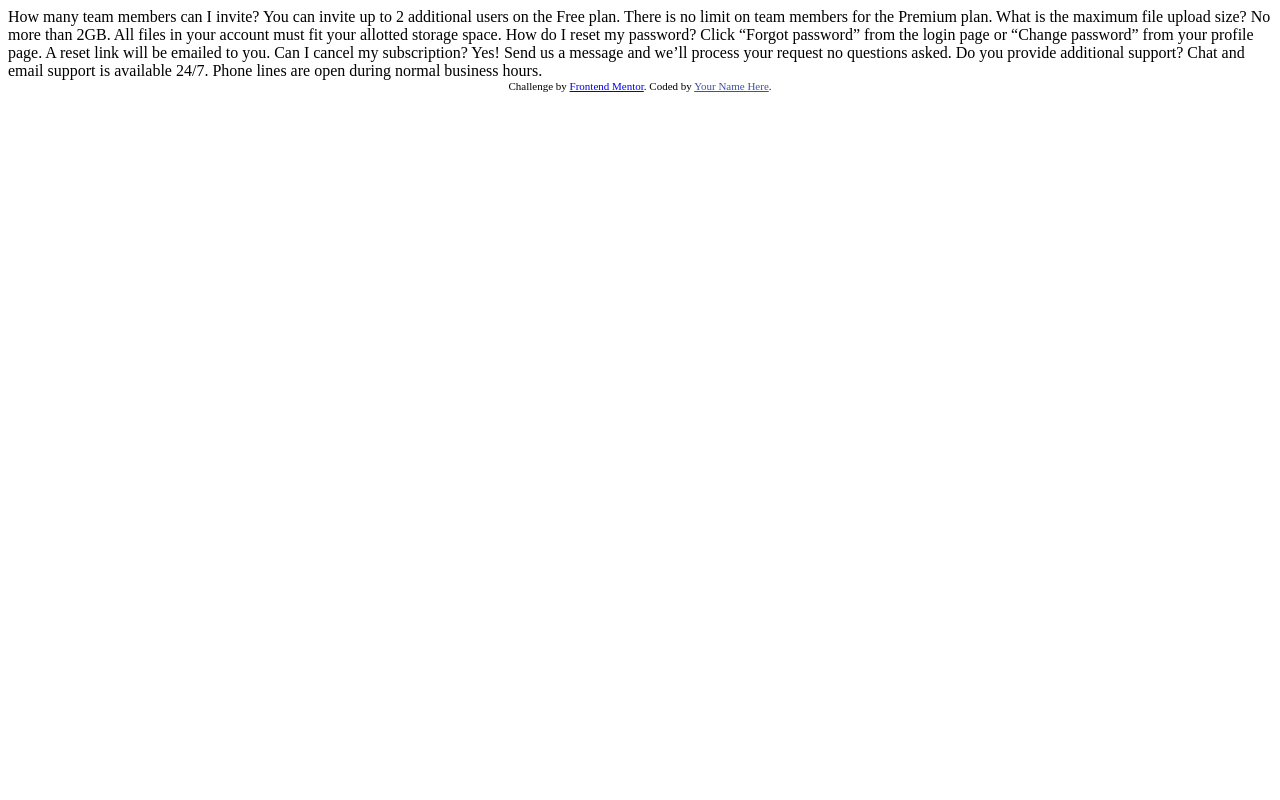
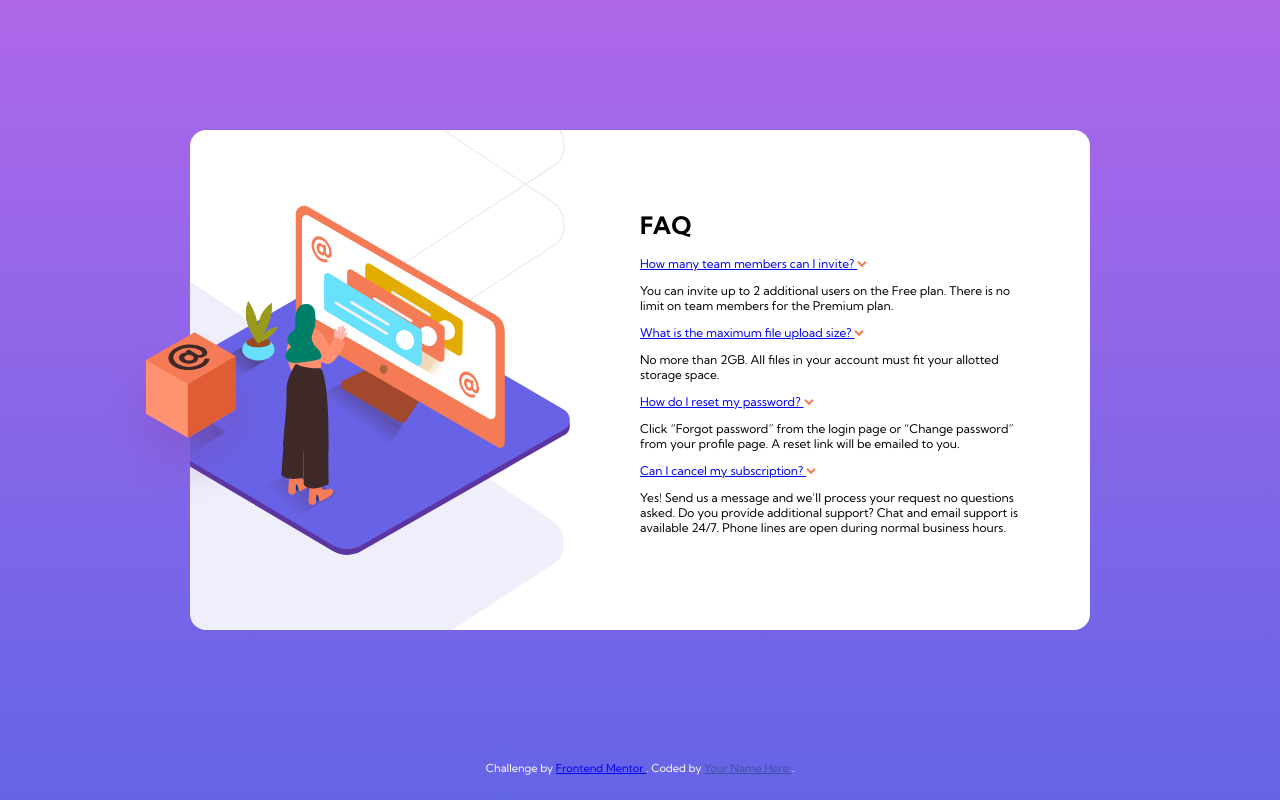
Before and after one commit to DevJonatanMorales/faq-accordion-card-main, a plain HTML site: page index.html in a window 1280 px wide. Drawn offline with Linux system fonts and the light colour scheme.

Commit message:
card left

```diff
--- a/css/main.css
+++ b/css/main.css
@@ -1,4 +1,87 @@
+:root {
+/* Colors */
+/* Primary */
+/* Text  */
+  --VeryDarkDesaturatedBlue: hsl(238, 29%, 16%);
+  --SoftRed: hsl(14, 88%, 65%);
+
+  /* Gradient Background gradient:  */
+  --SoftViolet: hsl(273, 75%, 66%);
+  --SoftBlue: hsl(240, 73%, 65%);
+  /* Neutral Text  */
+  --VeryDarkGrayishBlue: hsl(237, 12%, 33%);
+  --DarkGrayishBlue: hsl(240, 6%, 50%);
+  /* Dividers */
+  --LightGrayishBlue: hsl(240, 5%, 91%);
+}
+
+* {
+  box-sizing: border-box;
+}
+
+body {
+  background: linear-gradient(to bottom, var(--SoftViolet), var(--SoftBlue));
+  height: 98vh;
+  font-family: 'Kumbh Sans',
+  sans-serif;
+  font-size: 12px;
+  font-weight: 400;
+  display: grid;
+  grid-template-columns: 100%;
+  grid-template-rows: 93vh 4vh;
+  grid-template-areas: "main" "footer";
+  align-items: center;
+  justify-items: center;
+}
+
+.card {
+  grid-area: main;
+  display: flex;
+  width: 900px;
+  height: 500px;
+  background-color: white;
+  border-radius: 1rem;
+  display: grid;
+  grid-template-columns: 50% 50%;
+  grid-template-rows: 100%;
+  grid-template-areas: "card__left" "card__right";
+}
+
+.conte__img {
+  grid-area: card__left;
+  position: relative;
+  overflow: hidden;
+}
+.bg__img {
+  position: absolute;
+  top: -300px;
+  left: -525px;
+  height: 1000px;
+  width: 900px;
+}
+.img__fondo {
+  position: absolute;
+  top: 15%;
+  left: -80px;
+  height: 350px;
+}
+.conte__img__box {
+  grid-area: card__left;
+  position: relative;
+}
+.img__floating {
+  position: absolute;
+  top: 40%;
+  left: -95px;
+}
+.info {
+  grid-column: 2 /span 1;
+  padding-top: 4rem;
+  padding-right: 4rem;
+}
 .attribution {
+  color: white;
+  grid-area: footer;
   font-size: 11px;
   text-align: center;
 }
--- a/index.html
+++ b/index.html
@@ -3,6 +3,13 @@
   <head>
     <meta charset="UTF-8" />
     <meta name="viewport" content="width=device-width, initial-scale=1.0" />
+
+    <link rel="preconnect" href="https://fonts.googleapis.com" />
+    <link rel="preconnect" href="https://fonts.gstatic.com" crossorigin />
+    <link
+      href="https://fonts.googleapis.com/css2?family=Kumbh+Sans:wght@400;700&display=swap"
+      rel="stylesheet"
+    />
     <!-- displays site properly based on user's device -->
 
     <link
@@ -18,21 +25,106 @@
     <link rel="stylesheet" href="./css/main.css" />
   </head>
   <body>
-    How many team members can I invite? You can invite up to 2 additional users
-    on the Free plan. There is no limit on team members for the Premium plan.
-    What is the maximum file upload size? No more than 2GB. All files in your
-    account must fit your allotted storage space. How do I reset my password?
-    Click “Forgot password” from the login page or “Change password” from your
-    profile page. A reset link will be emailed to you. Can I cancel my
-    subscription? Yes! Send us a message and we’ll process your request no
-    questions asked. Do you provide additional support? Chat and email support
-    is available 24/7. Phone lines are open during normal business hours.
+    <div class="card">
+      <div class="conte__img">
+        <img
+          src="./assets/images/bg-pattern-desktop.svg"
+          alt="illustration box desktop"
+          class="bg__img"
+        />
+        <img
+          src="./assets/images/illustration-woman-online-desktop.svg"
+          alt="illustration woman online desktop"
+          class="img__fondo"
+        />
+      </div>
+      <div class="conte__img__box">
+        <img
+          src="./assets/images/illustration-box-desktop.svg"
+          alt="illustration box desktop"
+          class="img__floating"
+        />
+      </div>
+      <main class="info">
+        <h1>FAQ</h1>
+        <div class="container">
+          <a href="#" class="accordion-titulo">
+            How many team members can I invite?
+            <span class="toggle-icon">
+              <img
+                src="./assets/images/icon-arrow-down.svg"
+                alt="icon arrow down"
+              />
+            </span>
+          </a>
+          <div class="accordion-content">
+            <p>
+              You can invite up to 2 additional users on the Free plan. There is
+              no limit on team members for the Premium plan.
+            </p>
+          </div>
+
+          <a href="#" class="accordion-titulo">
+            What is the maximum file upload size?
+            <span class="toggle-icon">
+              <img
+                src="./assets/images/icon-arrow-down.svg"
+                alt="icon arrow down"
+              />
+            </span>
+          </a>
+          <div class="accordion-content">
+            <p>
+              No more than 2GB. All files in your account must fit your allotted
+              storage space.
+            </p>
+          </div>
+
+          <a href="#" class="accordion-titulo">
+            How do I reset my password?
+            <span class="toggle-icon">
+              <img
+                src="./assets/images/icon-arrow-down.svg"
+                alt="icon arrow down"
+              />
+            </span>
+          </a>
+          <div class="accordion-content">
+            <p>
+              Click “Forgot password” from the login page or “Change password”
+              from your profile page. A reset link will be emailed to you.
+            </p>
+          </div>
+
+          <a href="#" class="accordion-titulo">
+            Can I cancel my subscription?
+            <span class="toggle-icon">
+              <img
+                src="./assets/images/icon-arrow-down.svg"
+                alt="icon arrow down"
+              />
+            </span>
+          </a>
+          <div class="accordion-content">
+            <p>
+              Yes! Send us a message and we’ll process your request no questions
+              asked. Do you provide additional support? Chat and email support
+              is available 24/7. Phone lines are open during normal business
+              hours.
+            </p>
+          </div>
+        </div>
+      </main>
+    </div>
 
     <footer class="attribution">
       Challenge by
-      <a href="https://www.frontendmentor.io?ref=challenge" target="_blank"
-        >Frontend Mentor</a
-      >. Coded by <a class="attribution__link" href="#">Your Name Here</a>.
+      <a href="https://www.frontendmentor.io?ref=challenge" target="_blank">
+        Frontend Mentor
+      </a>
+      . Coded by
+      <a class="attribution__link" href="#" target="_blank"> Your Name Here </a
+      >.
     </footer>
 
     <script src="./js/app.js"></script>
```
Also changed, not shown: assets/images/bg-pattern-desktop.svg (renamed from images/bg-pattern-desktop.svg), assets/images/bg-pattern-mobile.svg (renamed from images/bg-pattern-mobile.svg), assets/images/favicon-32x32.png (renamed from images/favicon-32x32.png), assets/images/icon-arrow-down.svg (renamed from images/icon-arrow-down.svg), assets/images/illustration-box-desktop.svg (renamed from images/illustration-box-desktop.svg), assets/images/illustration-woman-online-desktop.svg (renamed from images/illustration-woman-online-desktop.svg), assets/images/illustration-woman-online-mobile.svg (renamed from images/illustration-woman-online-mobile.svg).
